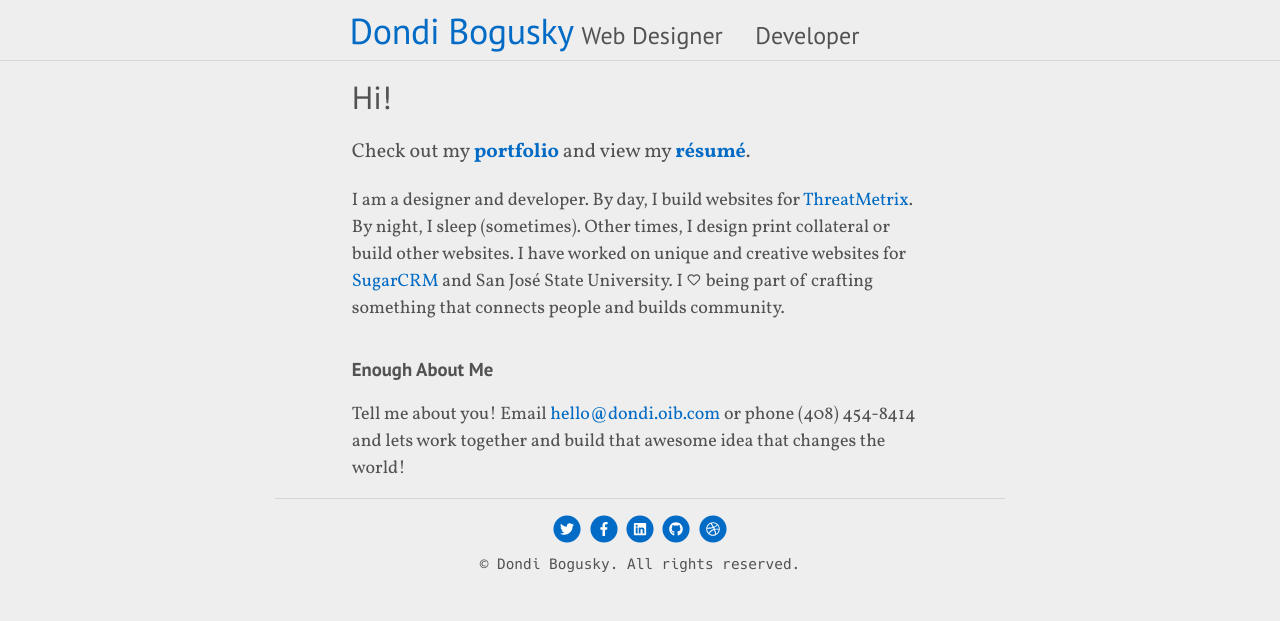
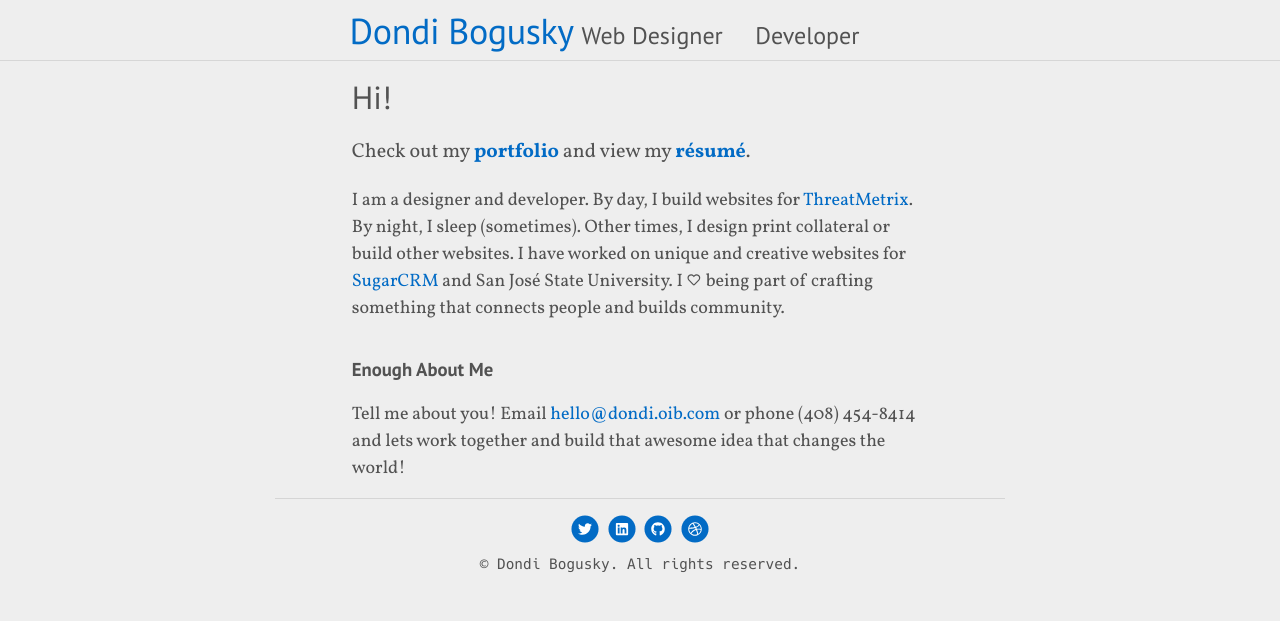
Before and after one commit to dondibogusky/dondibogusky, a website: page source/index.html in a window 1280 px wide. Drawn offline with nearby package versions, Linux system fonts and the light colour scheme; files that its build step writes are made by us from their sources.

Commit message:
Facebook is not something I recommend right now

```diff
--- a/source/index.html
+++ b/source/index.html
@@ -116,13 +116,13 @@ height="0" width="0" style="display:none;visibility:hidden"></iframe></noscript>
                 <cite>https://twitter.com/dondibogusky</cite>
               </span>
             </a>
-            <a class="fa-stack color-facebook" itemprop="sameAs" href="https://www.facebook.com/dondi.bogusky">
+            <!-- <a class="fa-stack color-facebook" itemprop="sameAs" href="https://www.facebook.com/dondi.bogusky">
               <span class="fa fa-circle fa-stack-2x"></span>
               <span class="fab fa-facebook-f fa-stack-1x fa-inverse"></span>
               <span class="sr-only">Facebook <i class="fas fa-hand-point-right" data-content="☛" aria-hidden></i>
                 <cite>https://www.facebook.com/dondi.bogusky</cite>
               </span>
-            </a>
+            </a> -->
             <a class="fa-stack color-linkedin" itemprop="sameAs" href="https://www.linkedin.com/in/dondibogusky">
               <span class="fa fa-circle fa-stack-2x"></span>
               <span class="fab fa-linkedin fa-stack-1x fa-inverse"></span>
```
Also changed, not shown: source/portfolio/index.html (+2 -2 lines), source/portfolio/print/index.html (+2 -2 lines), source/portfolio/web/index.html (+2 -2 lines), source/resume/index.html (+2 -2 lines).
